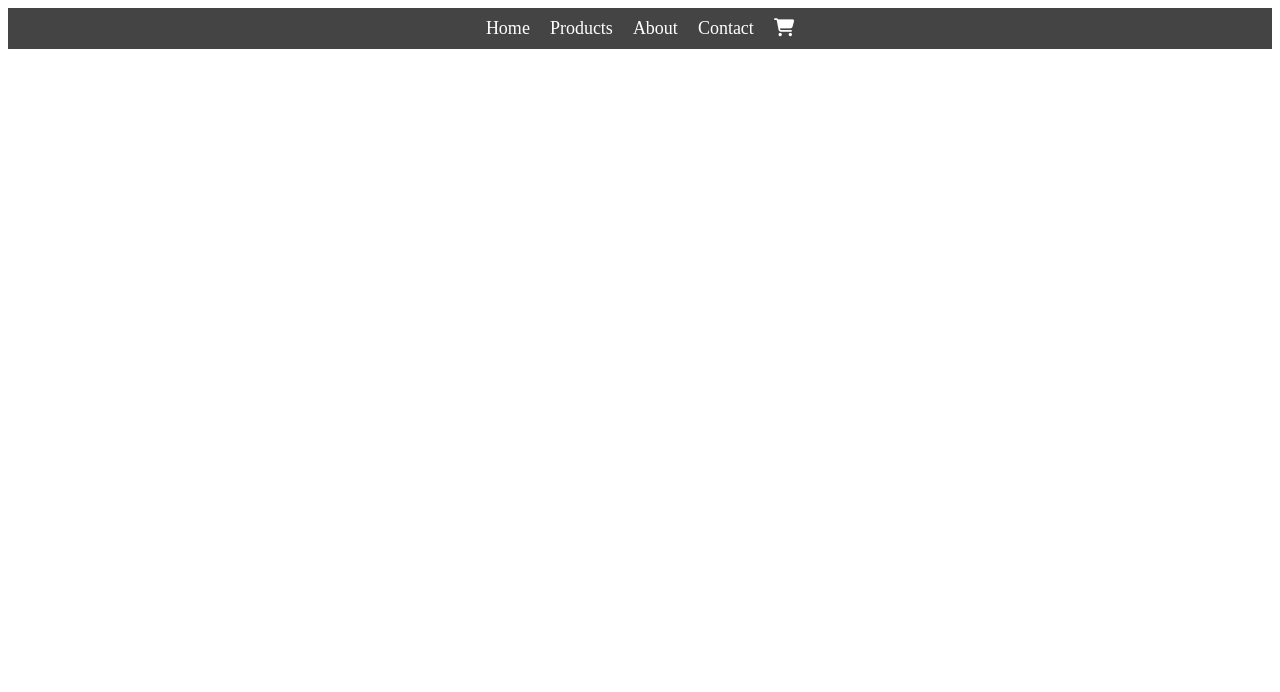
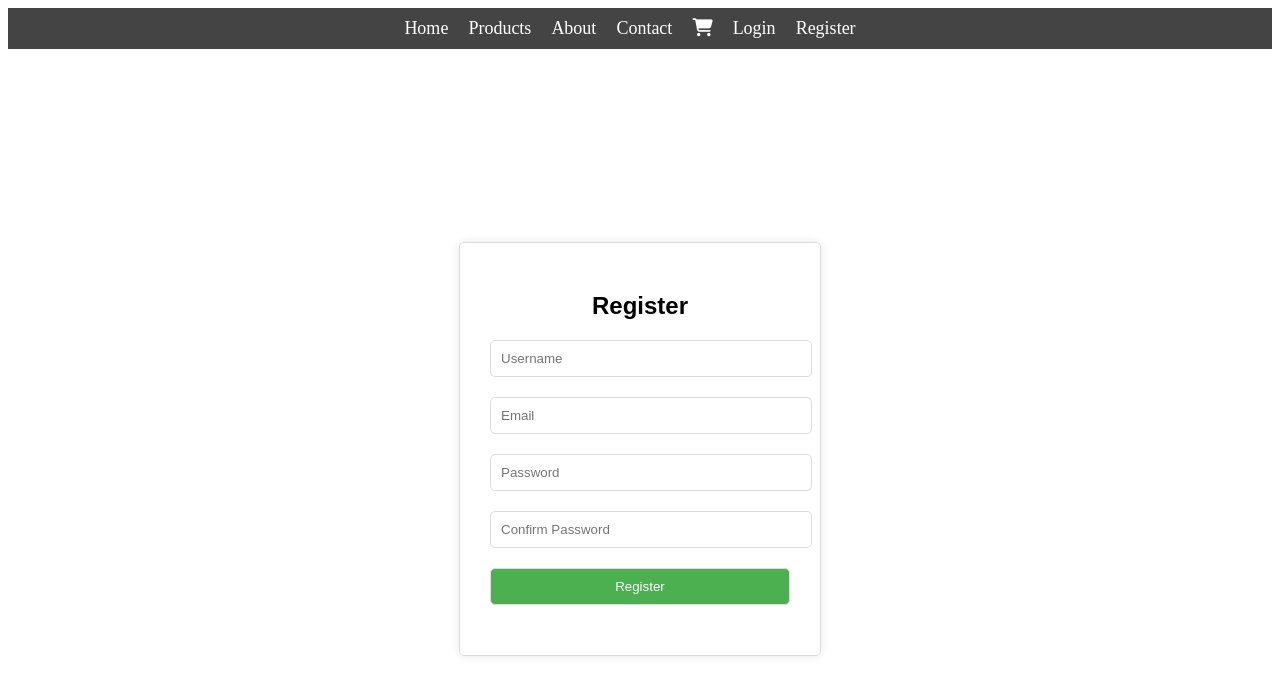
Before and after one commit to timdekievit/Webshop-IPWRC, an Angular app: page /register in a window 1280 px wide. Before the commit this address led to /. Shown: the top 692 px of the page. Built offline with nearby package versions, Linux system fonts and the light colour scheme.

Commit message:
added basic login page and register page

```diff
--- a/src/app/app-routing.module.ts
+++ b/src/app/app-routing.module.ts
@@ -4,6 +4,8 @@ import { HomeComponent } from './home/home.component';
 import { AboutComponent } from './about/about.component';
 import { ProductsComponent } from './products/products.component';
 import { ItemPageComponent } from './item-page/item-page.component';
+import { LoginComponent } from './login/login.component';
+import { RegisterComponent } from './register/register.component';
 
 const routes: Routes = [
   { path: '', component: HomeComponent },
@@ -11,9 +13,9 @@ const routes: Routes = [
   { path: 'about', component: AboutComponent},
   { path: 'products', component: ProductsComponent},
   { path: 'item/:id', component: ItemPageComponent},
+  { path: 'login', component: LoginComponent },
+  { path: 'register', component: RegisterComponent}
 ];
-
-
 
 
 @NgModule({
--- a/src/app/app.component.html
+++ b/src/app/app.component.html
@@ -5,9 +5,11 @@
             <li><a [routerLink]="['/products']">Products</a></li>
             <li><a [routerLink]="['/about']">About</a></li>
             <li><a href="#">Contact</a></li>
-            <a href="#" class="shopping-cart-link" (click)="toggleCart(); $event.preventDefault()">
+            <li><a href="#" class="shopping-cart-link" (click)="toggleCart(); $event.preventDefault()">
                 <i class="fa fa-shopping-cart"></i>
-            </a>
+            </a></li>
+            <li><a href="#" [routerLink]="['/login']" class="login-link">Login</a></li>
+            <li><a href="#" [routerLink]="['/register']" class="register-link">Register</a></li>
         </ul>
     </nav>
     <app-shopping-cart *ngIf="isCartOpen$ | async"></app-shopping-cart>
--- a/src/app/app.module.ts
+++ b/src/app/app.module.ts
@@ -8,6 +8,8 @@ import { AboutComponent } from './about/about.component';
 import { ProductsComponent } from './products/products.component';
 import { ShoppingCartComponent } from './shopping-cart/shopping-cart.component';
 import { ItemPageComponent } from './item-page/item-page.component';
+import { LoginComponent } from './login/login.component';
+import { RegisterComponent } from './register/register.component';
 
 @NgModule({
   declarations: [
@@ -16,7 +18,9 @@ import { ItemPageComponent } from './item-page/item-page.component';
     AboutComponent,
     ProductsComponent,
     ShoppingCartComponent,
-    ItemPageComponent
+    ItemPageComponent,
+    LoginComponent,
+    RegisterComponent
   ],
   imports: [
     BrowserModule,
--- /dev/null
+++ b/src/app/login/login.component.html
@@ -0,0 +1,27 @@
+<!DOCTYPE html>
+<html lang="en">
+
+<head>
+    <meta charset="UTF-8">
+    <meta name="viewport" content="width=device-width, initial-scale=1.0">
+    <title>Login Page</title>
+</head>
+
+<body>
+    <div class="login-container">
+        <h2>Login</h2>
+        <form>
+            <div class="input-group">
+                <input type="text" placeholder="Username" name="username" required>
+            </div>
+            <div class="input-group">
+                <input type="password" placeholder="Password" name="password" required>
+            </div>
+            <div class="input-group">
+                <input type="submit" value="Login">
+            </div>
+        </form>
+    </div>
+</body>
+
+</html>
--- /dev/null
+++ b/src/app/login/login.component.scss
@@ -0,0 +1,42 @@
+body {
+    display: flex;
+    justify-content: center;
+    align-items: center;
+    height: 100vh;
+    margin: 0;
+    font-family: Arial, sans-serif;
+}
+
+.login-container {
+    width: 300px;
+    padding: 30px;
+    border: 1px solid #ddd;
+    border-radius: 5px;
+    box-shadow: 0 0 10px rgba(0, 0, 0, 0.1);
+}
+
+.login-container h2 {
+    text-align: center;
+    margin-bottom: 20px;
+}
+
+.input-group {
+    margin-bottom: 20px;
+}
+
+.input-group input {
+    width: 100%;
+    padding: 10px;
+    border: 1px solid #ddd;
+    border-radius: 5px;
+}
+
+.input-group input[type="submit"] {
+    background-color: #4CAF50;
+    color: white;
+    cursor: pointer;
+}
+
+.input-group input[type="submit"]:hover {
+    background-color: #45a049;
+}
--- /dev/null
+++ b/src/app/register/register.component.html
@@ -0,0 +1,33 @@
+<!DOCTYPE html>
+<html lang="en">
+
+<head>
+    <meta charset="UTF-8">
+    <meta name="viewport" content="width=device-width, initial-scale=1.0">
+    <title>Register Page</title>
+</head>
+
+<body>
+    <div class="register-container">
+        <h2>Register</h2>
+        <form>
+            <div class="input-group">
+                <input type="text" placeholder="Username" name="username" required>
+            </div>
+            <div class="input-group">
+                <input type="email" placeholder="Email" name="email" required>
+            </div>
+            <div class="input-group">
+                <input type="password" placeholder="Password" name="password" required>
+            </div>
+            <div class="input-group">
+                <input type="password" placeholder="Confirm Password" name="confirmPassword" required>
+            </div>
+            <div class="input-group">
+                <input type="submit" value="Register">
+            </div>
+        </form>
+    </div>
+</body>
+
+</html>
--- /dev/null
+++ b/src/app/register/register.component.scss
@@ -0,0 +1,42 @@
+body {
+    display: flex;
+    justify-content: center;
+    align-items: center;
+    height: 100vh;
+    margin: 0;
+    font-family: Arial, sans-serif;
+}
+
+.register-container {
+    width: 300px;
+    padding: 30px;
+    border: 1px solid #ddd;
+    border-radius: 5px;
+    box-shadow: 0 0 10px rgba(0, 0, 0, 0.1);
+}
+
+.register-container h2 {
+    text-align: center;
+    margin-bottom: 20px;
+}
+
+.input-group {
+    margin-bottom: 20px;
+}
+
+.input-group input {
+    width: 100%;
+    padding: 10px;
+    border: 1px solid #ddd;
+    border-radius: 5px;
+}
+
+.input-group input[type="submit"] {
+    background-color: #4CAF50;
+    color: white;
+    cursor: pointer;
+}
+
+.input-group input[type="submit"]:hover {
+    background-color: #45a049;
+}
```
Also changed, not shown: src/app/login/login.component.ts (added, +10 -0 lines), src/app/register/register.component.ts (added, +10 -0 lines), 2 other files (tests, documents, lock files or other folders).
